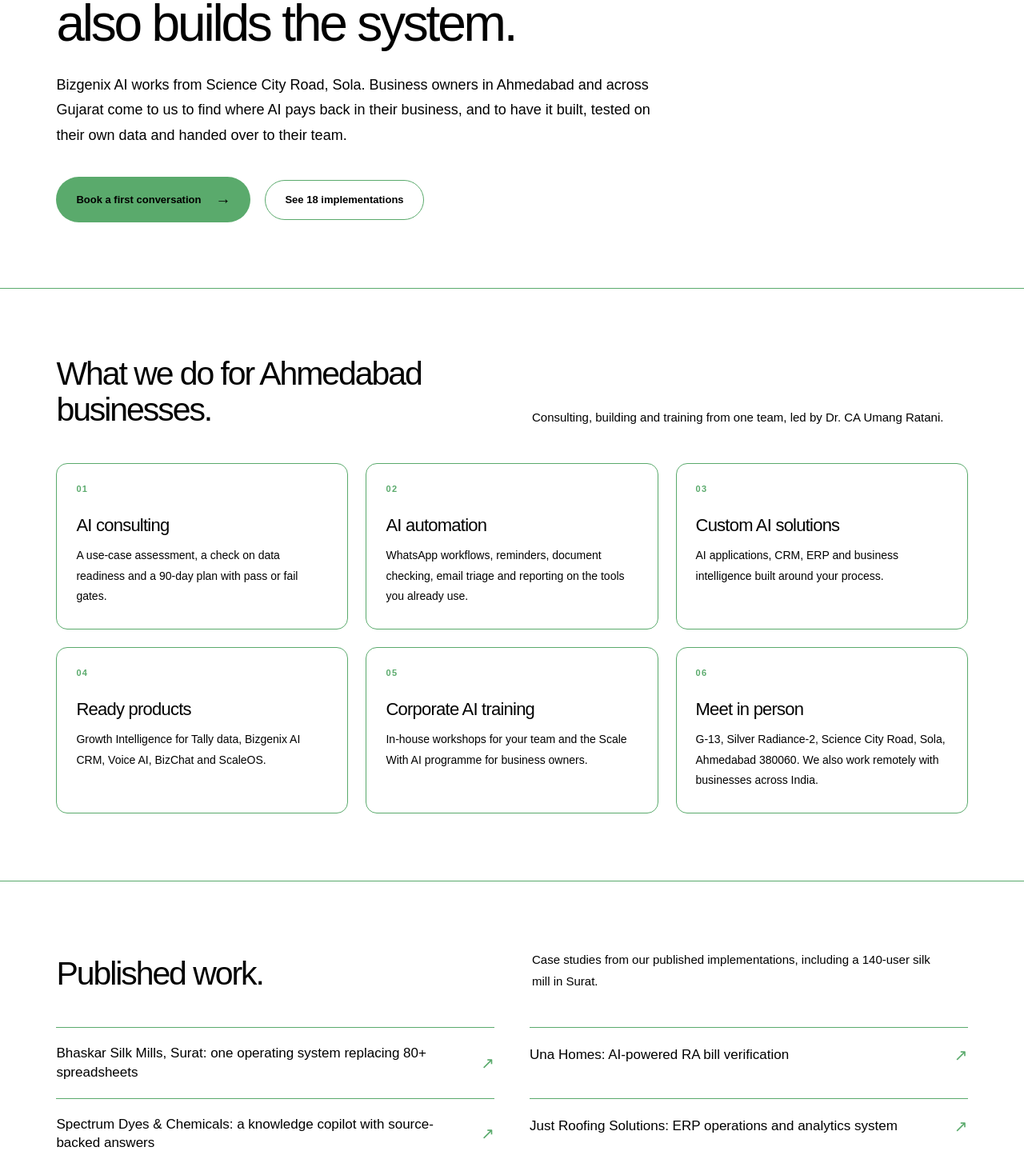
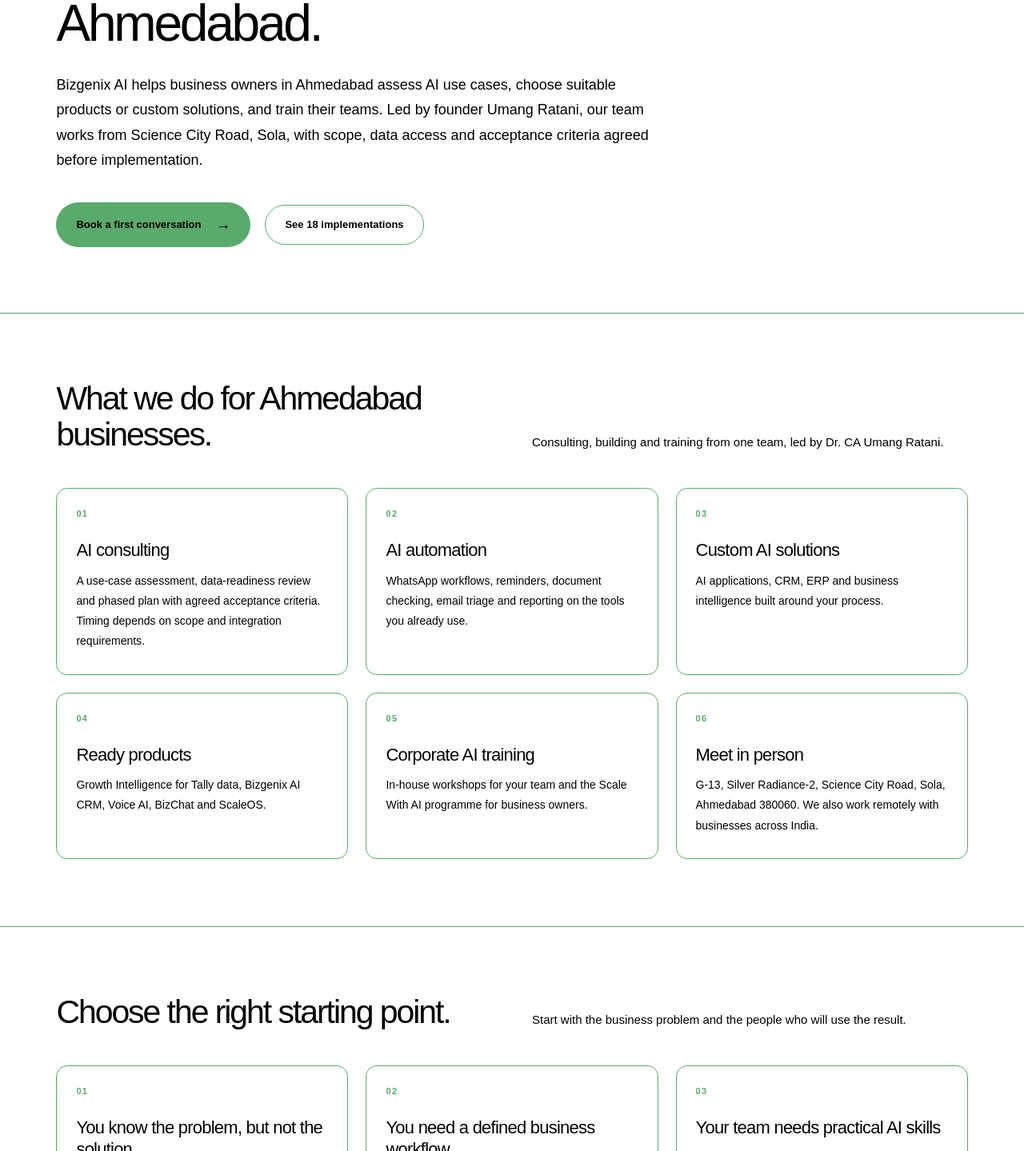
Before and after one commit to praneshvaibhav/bizgenixai, a Next.js app: page /ai-consultant-ahmedabad in a window 1280 px wide. Shown: the part 251-1690 px from the top of the page at 80% size. Built offline with nearby package versions, Linux system fonts and the light colour scheme.

Commit message:
Improve Ahmedabad AI consulting page for buyer intent

```diff
--- a/app/ai-consultant-ahmedabad/page.tsx
+++ b/app/ai-consultant-ahmedabad/page.tsx
@@ -12,23 +12,32 @@ const content: ServiceContent = {
   eyebrow: 'AI Consultant in Ahmedabad',
   serviceType: 'AI consulting and AI implementation',
   areaServedCity: 'Ahmedabad',
-  h1: 'An AI consultant in Ahmedabad who also builds the system.',
-  lead: 'Bizgenix AI works from Science City Road, Sola. Business owners in Ahmedabad and across Gujarat come to us to find where AI pays back in their business, and to have it built, tested on their own data and handed over to their team.',
+  h1: 'AI consulting and custom AI solutions in Ahmedabad.',
+  lead: 'Bizgenix AI helps business owners in Ahmedabad assess AI use cases, choose suitable products or custom solutions, and train their teams. Led by founder Umang Ratani, our team works from Science City Road, Sola, with scope, data access and acceptance criteria agreed before implementation.',
   primaryCta: 'Book a first conversation',
   whatTitle: 'What we do for Ahmedabad businesses.',
   whatIntro: 'Consulting, building and training from one team, led by Dr. CA Umang Ratani.',
   items: [
-    { title: 'AI consulting', text: 'A use-case assessment, a check on data readiness and a 90-day plan with pass or fail gates.' },
+    { title: 'AI consulting', text: 'A use-case assessment, data-readiness review and phased plan with agreed acceptance criteria. Timing depends on scope and integration requirements.' },
     { title: 'AI automation', text: 'WhatsApp workflows, reminders, document checking, email triage and reporting on the tools you already use.' },
     { title: 'Custom AI solutions', text: 'AI applications, CRM, ERP and business intelligence built around your process.' },
     { title: 'Ready products', text: 'Growth Intelligence for Tally data, Bizgenix AI CRM, Voice AI, BizChat and ScaleOS.' },
     { title: 'Corporate AI training', text: 'In-house workshops for your team and the Scale With AI programme for business owners.' },
     { title: 'Meet in person', text: 'G-13, Silver Radiance-2, Science City Road, Sola, Ahmedabad 380060. We also work remotely with businesses across India.' },
   ],
+  extra: {
+    title: 'Choose the right starting point.',
+    intro: 'Start with the business problem and the people who will use the result.',
+    items: [
+      { title: 'You know the problem, but not the solution', text: 'Start with consulting. Bring one workflow, the current tools and the decision or task you want to improve. We assess whether AI is appropriate before selecting technology.' },
+      { title: 'You need a defined business workflow', text: 'Evaluate a product demo against your requirements, data and integration prerequisites. Growth Intelligence, CRM, Voice AI, BizChat and ScaleOS serve different needs; availability is confirmed during scoping.' },
+      { title: 'Your team needs practical AI skills', text: 'Discuss participant roles, experience, approved tools and delivery preferences. Plan exercises around real tasks using safe sample data, then agree how adoption will be reviewed.' },
+    ],
+  },
   proofTitle: 'Published work.',
-  proofIntro: 'Case studies from our published implementations, including a 140-user silk mill in Surat.',
+  proofIntro: 'Explore published project descriptions relevant to your workflow. Confirm the scope and supporting evidence in your discussion with the team.',
   proof: [
-    { label: 'Bhaskar Silk Mills, Surat: one operating system replacing 80+ spreadsheets', slug: 'bhaskar-silk-mills' },
+    { label: 'Bhaskar Silk Mills, Surat: textile operations and reporting', slug: 'bhaskar-silk-mills' },
     { label: 'Una Homes: AI-powered RA bill verification', slug: 'una-homes' },
     { label: 'Spectrum Dyes & Chemicals: a knowledge copilot with source-backed answers', slug: 'spectrum-dyes' },
     { label: 'Just Roofing Solutions: ERP operations and analytics system', slug: 'just-roofing' },
@@ -41,6 +50,9 @@ const content: ServiceContent = {
     { title: 'Prototype, then build', text: 'You see it working on your own data before the full build.' },
   ],
   faqs: [
+    { q: 'How do I choose an AI solutions company in Ahmedabad?', a: 'Ask for a relevant workflow demonstration, data and integration requirements, human review controls, acceptance criteria and an ongoing support plan. Compare the complete scope, not only a tool licence or a promised result.' },
+    { q: 'What should I bring to an AI consulting meeting?', a: 'Bring your business objective, one current workflow, the tools involved, approximate team size and your target timeline. Begin with anonymised examples; agree access before sharing confidential records.' },
+    { q: 'How much will an AI solution cost?', a: 'Cost depends on scope, data preparation, integrations, usage and support. A scoped proposal follows the requirements discussion. We do not quote a universal price or guaranteed return for every workflow.' },
     { q: 'Where is Bizgenix AI located in Ahmedabad?', a: 'G-13, Silver Radiance-2, Science City Road, Sola, Ahmedabad, Gujarat 380060.' },
     { q: 'What does an AI consultant do for a business?', a: 'An AI consultant identifies where AI will pay back, checks whether the data and processes are ready, chooses between buying and building, and guides implementation until the system is in daily use.' },
     { q: 'Who leads the work?', a: 'Dr. CA Umang Ratani, founder of Bizgenix AI and a Chartered Accountant, with the Bizgenix team delivering the build.' },
@@ -49,6 +61,8 @@ const content: ServiceContent = {
     { q: 'Do you run AI workshops for teams in Ahmedabad?', a: 'Yes. In-house corporate AI workshops are run for teams, and the Scale With AI programme is for business owners.' },
   ],
   related: [
+    { label: 'Compare products and custom development', href: '/blog/custom-ai-vs-ready-made-software' },
+    { label: 'Training for CA and accounting firms', href: '/guides/ai-training-for-ca-accounting-firms' },
     { label: 'AI consulting', href: '/ai-consulting' },
     { label: 'AI automation', href: '/ai-automation' },
     { label: 'AI training and workshops', href: '/courses' },
```
